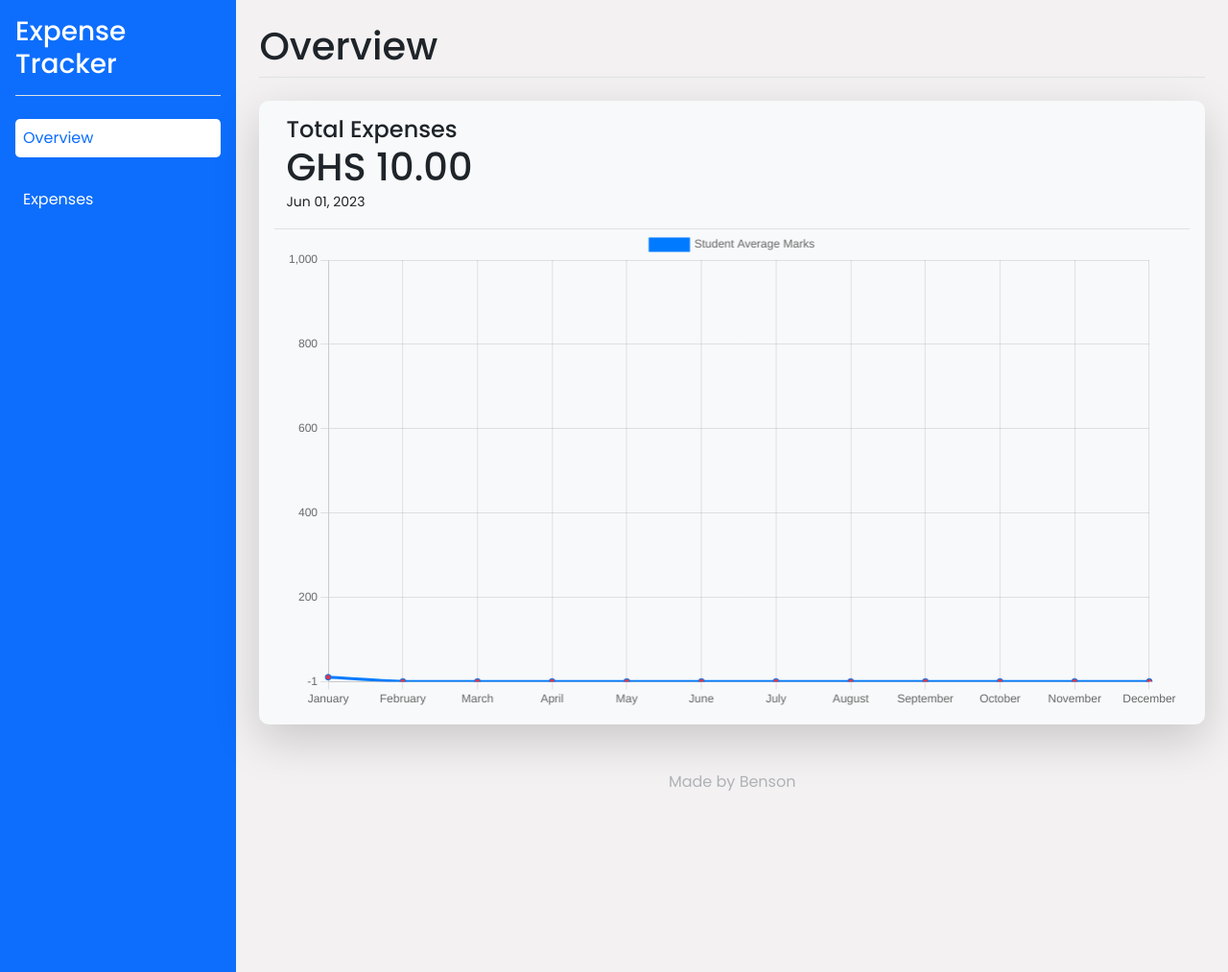
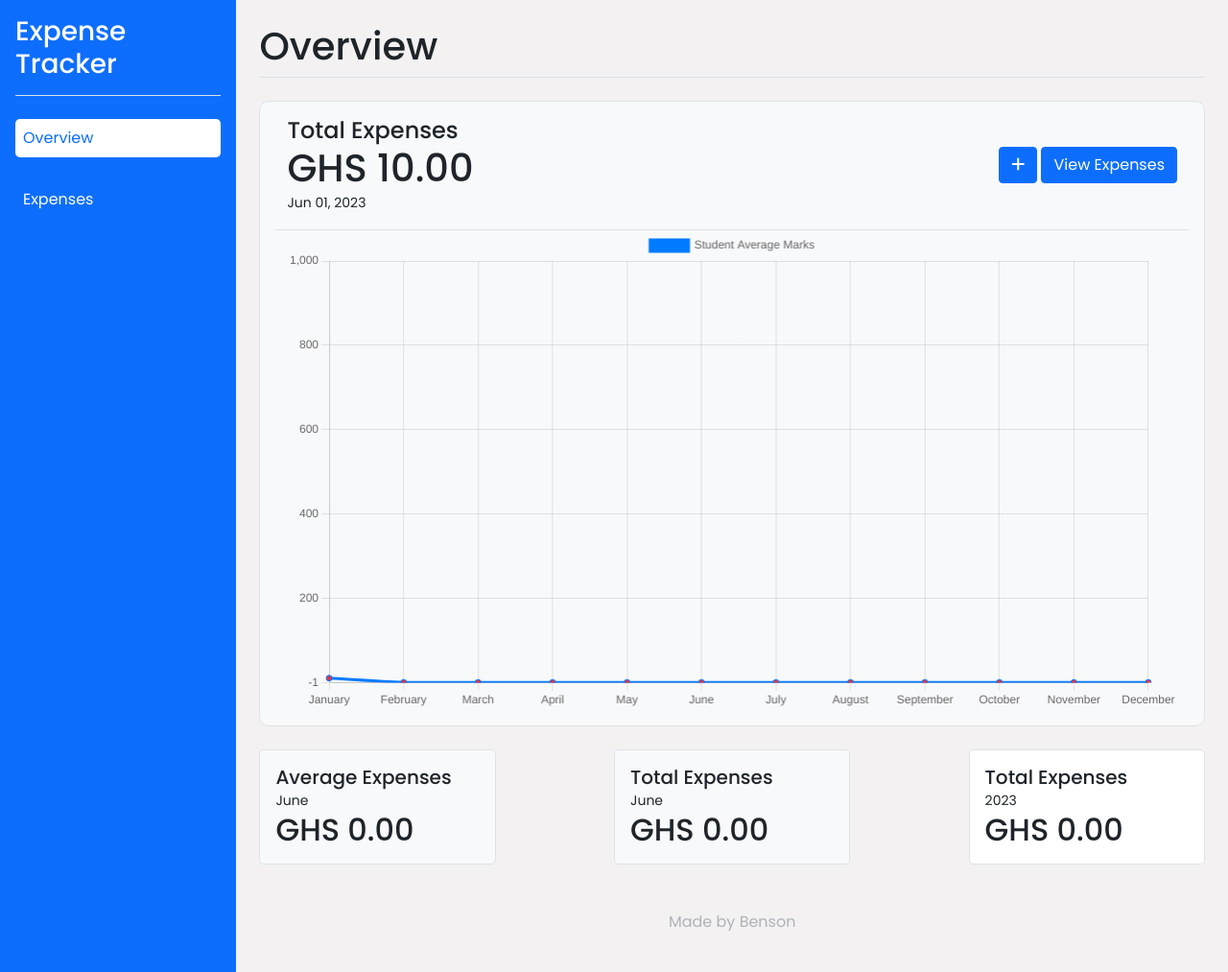
Before and after one commit to Namibra-Devs/expense-tracker, a PHP site: page /index.php in a window 1280 px wide. Shown: the whole page at 96% size. Run offline with PHP 8.4, Linux system fonts and the light colour scheme; tables that the repository leaves empty or names only in its code hold one stand-in row (values such as "Sample post"); some libraries are stand-ins or nearby versions.

Commit message:
Overview complete

```diff
--- a/auxiliaries.php
+++ b/auxiliaries.php
@@ -193,6 +193,7 @@ function calculateMonthAverageExpenses($conn): float
     return $avgExpenses;
 }
 
+
 function calculateTotalExpensesByMonth(PDO $conn): array
 {
     $totalExpensesByMonth = array_fill(1, 12, 0);
@@ -205,6 +206,35 @@ function calculateTotalExpensesByMonth(PDO $conn): array
     return $totalExpensesByMonth;
 }
 
+function getTotalExpensesForCurrentYear(PDO $conn): float
+{
+    static $memoizedResult = null;
+
+    if ($memoizedResult !== null) {
+        return $memoizedResult;
+    }
+
+    $totalAmount = 0;
+    $totalCount = 0;
+    $avgExpenses = 0;
+
+    $currentYear = date('Y');
+
+    $expenses = getExpenses($conn);
+    foreach ($expenses as $expense) {
+        $expenseDate = date('Y', strtotime($expense['date']));
+
+        if ($expenseDate === $currentYear) {
+            $totalAmount += $expense['amount'];
+            $totalCount++;
+        }
+    }
+
+
+    $memoizedResult = $totalAmount;
+
+    return $totalAmount;
+}
 
 // ACTIVATE LINK IN SIDEBAR
 function activateLink($view, $link)
--- a/includes/overview.php
+++ b/includes/overview.php
@@ -1,22 +1,52 @@
 <?php
-    require_once 'config.php';
+require_once 'config.php';
 
 ?>
 <div class="mb-3 border-bottom d-flex align-items-center justify-content-between">
-    <h1 class="text-bold" >Overview</h1>
+    <h1 class="text-bold">Overview</h1>
     <!-- <a href="?view=addexpense" class="btn btn-primary"> Add Expense</a> -->
 </div>
 <section class="container">
-    <div class="row mb-3 w-full bg-light shadow-lg p-3 mt-4" style=" border-radius: 10px">
-        <div class="border-bottom pb-3" >
-            <h2 class="fs-4 m-0" >Total Expenses</h2>
-            <h3 class="m-0 fs-1 text-bold" >GHS <?= number_format(calculateAllExpenses($conn), 2, '.','') ?></h3>
-            <small><?= date('M d, Y') ?></small>
+    <div class="row mb-4 w-full bg-light border p-3 mt-4" style=" border-radius: 10px">
+        <div class="d-flex align-items-center border-bottom pb-3">
+            <div>
+                <h2 class="fs-4 m-0">Total Expenses</h2>
+                <h3 class="m-0 fs-1 text-bold">GHS <?= number_format(calculateAllExpenses($conn), 2, '.', '') ?></h3>
+                <small><?= date('M d, Y') ?></small>
+            </div>
+            <div class="ms-auto">
+                <a href="?view=addexpense" class="btn btn-primary" data-bs-toggle="tooltip" data-bs-placement="top" title="Add Expense"><i class="fas fa-plus"></i></a>
+                <a href="?view=expenses" class="btn btn-primary" data-bs-toggle="tooltip" data-bs-placement="top" title="View All">View Expenses</a>
+            </div>
         </div>
         <div class="col-12 w-full" style="height: 500px;">
             <canvas id="chart"></canvas>
         </div>
     </div>
+
+    <div class="row mb-3 gap-3 justify-content-between">
+        <div class="col-3 bg-light p-3 rounded-3 border">
+            <div>
+                <h2 class="fs-5 m-0">Average Expenses </h2>
+                <small><?= date('F') ?></small>
+                <h3 class="m-0 fs-2 text-bold">GHS <?= number_format(calculateMonthAverageExpenses($conn), 2, '.', '') ?></h3>
+            </div>
+        </div>
+        <div class="col-3 bg-light rounded-3 p-3 border">
+            <div>
+                <h2 class="fs-5 m-0">Total Expenses </h2>
+                <small><?= date('F') ?></small>
+                <h3 class="m-0 fs-2 text-bold">GHS <?= number_format(getTotalExpensesForCurrentMonth($conn), 2, '.', '') ?></h3>
+            </div>
+        </div>
+        <div class="col-3 p-3 rounded-3 bg-white border">
+            <div>
+                <h2 class="fs-5 m-0">Total Expenses </h2>
+                <small><?= date('Y') ?></small>
+                <h3 class="m-0 fs-2 text-bold">GHS <?= number_format(getTotalExpensesForCurrentYear($conn), 2, '.', '') ?></h3>
+            </div>
+        </div>
+    </div>
 </section>
 <script src="https://cdn.jsdelivr.net/npm/chart.js"></script>
 <script src="../src/js/chart.js"></script>
--- a/index.php
+++ b/index.php
@@ -22,9 +22,9 @@ $view = $_GET['view'] ?? 'overview';
 </head>
 
 <body>
-    <div class="d-flex h-100 ">
+    <div class="d-flex h-100 position-fixed top-0 end-0 w-100">
         <?php require_once 'includes/sidebar.php' ?>
-        <main class="w-100 h-100 p-4">
+        <main class="w-100 h-100 p-4 overflow-auto">
             <?php
 
             match ($view) {
@@ -35,7 +35,7 @@ $view = $_GET['view'] ?? 'overview';
                 default => require_once 'includes/overview.php',
             };
             ?>
-            <p class="text-center text-secondary mt-5" style="opacity: 0.5">Made by <a href="https://github.com/bensonOSei" target="_blank"  class="text-decoration-none text-secondary">Benson</a></p>
+            <p class="text-center text-secondary mt-5" style="opacity: 0.5">Made by <a href="https://github.com/bensonOSei" target="_blank" class="text-decoration-none text-secondary">Benson</a></p>
         </main>
 
     </div>
@@ -46,6 +46,11 @@ $view = $_GET['view'] ?? 'overview';
         var toastList = toastElList.map(function(toastEl) {
             return new bootstrap.Toast(toastEl).show()
         })
+
+        var tooltipTriggerList = [].slice.call(document.querySelectorAll('[data-bs-toggle="tooltip"]'))
+        var tooltipList = tooltipTriggerList.map(function(tooltipTriggerEl) {
+            return new bootstrap.Tooltip(tooltipTriggerEl)
+        })
     </script>
 
 </body>
```
